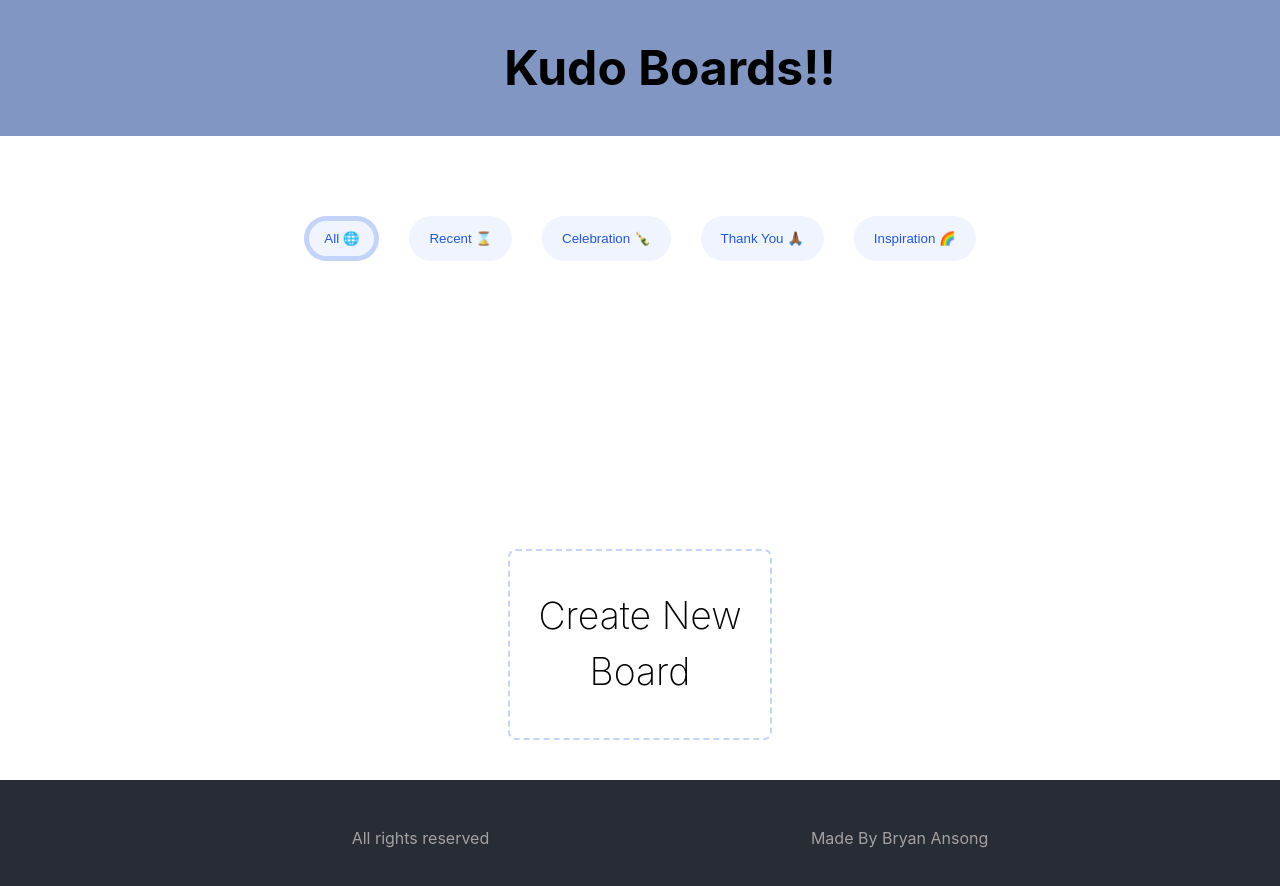
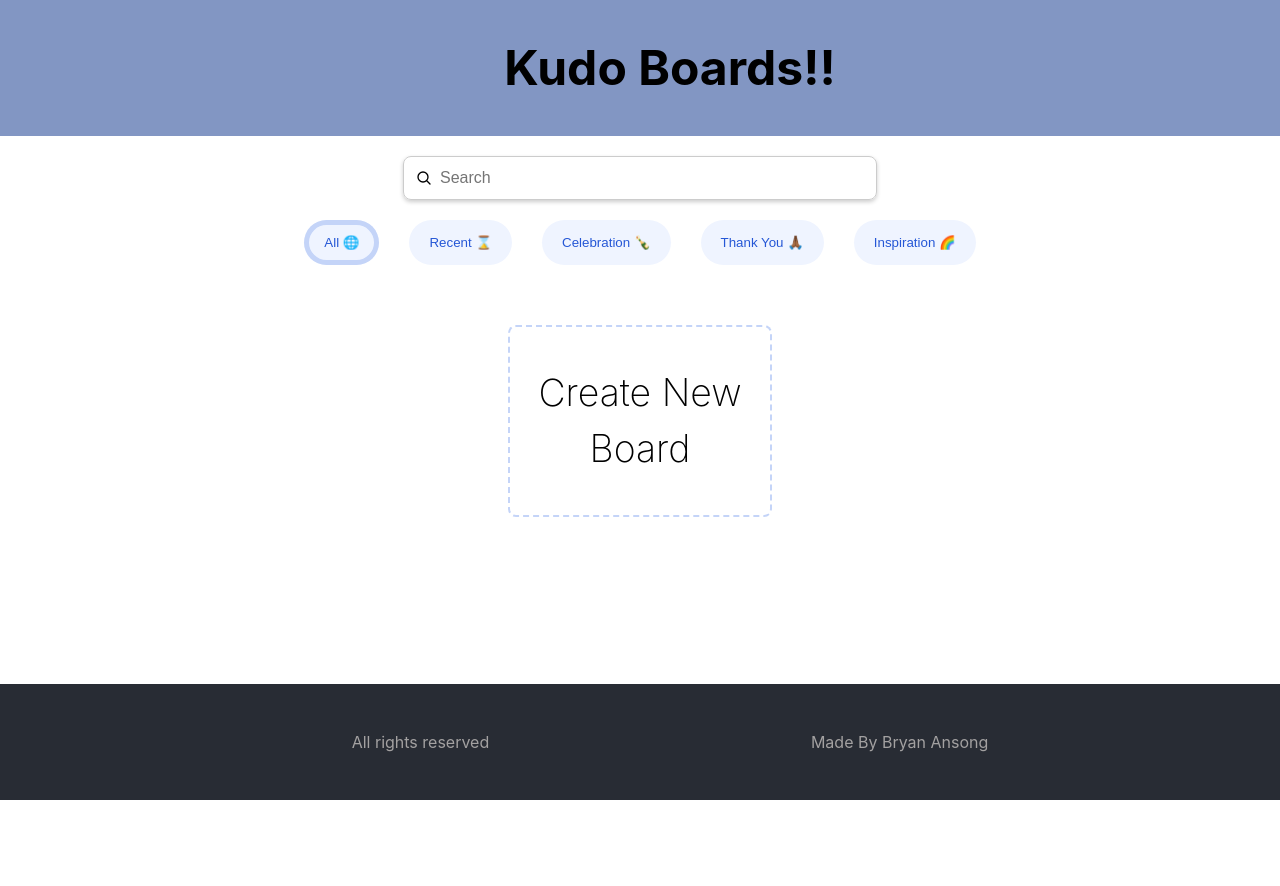
Before and after one commit to bryanansong/MetaU-project3, a React (Vite) app: page / in a window 1280 px wide. Shown: the top 886 px of the page. After the commit the page ends 800 px from the top, so only its background shows below. Built offline with nearby package versions, Linux system fonts and the light colour scheme.

Commit message:
Cleaned up Home page contents

```diff
--- a/src/screens/Home/HomePage.jsx
+++ b/src/screens/Home/HomePage.jsx
@@ -1,12 +1,15 @@
 import "./HomePage.css";
 import SearchOptions from "../../components/SearchOptions/SearchOptions";
 import BoardList from "../../components/BoardList/BoardList";
+import SearchBar from "../../components/SearchBar/SearchBar";
+import { useState } from "react";
 
 const HomePage = () => {
+  const [searchQuery, setSearchQuery] = useState("");
   return (
     <div className="searchScreen-container">
+      <SearchBar searchQuery={searchQuery} setSearchQuery={setSearchQuery} />
       <SearchOptions />
-      <h1 className="searchScreen-title">No Boards have been made</h1>
       <BoardList />
     </div>
   );
--- a/src/screens/Home/Homepage.css
+++ b/src/screens/Home/Homepage.css
@@ -1,13 +1,6 @@
 .searchScreen-container {
-  padding-top: 60px;
+  padding-top: 20px;
   display: flex;
   flex-direction: column;
   align-items: center;
 }
-
-.searchScreen-title {
-  font-size: 5rem;
-  font-weight: 300;
-  text-align: center;
-  text-wrap: wrap;
-}
```
